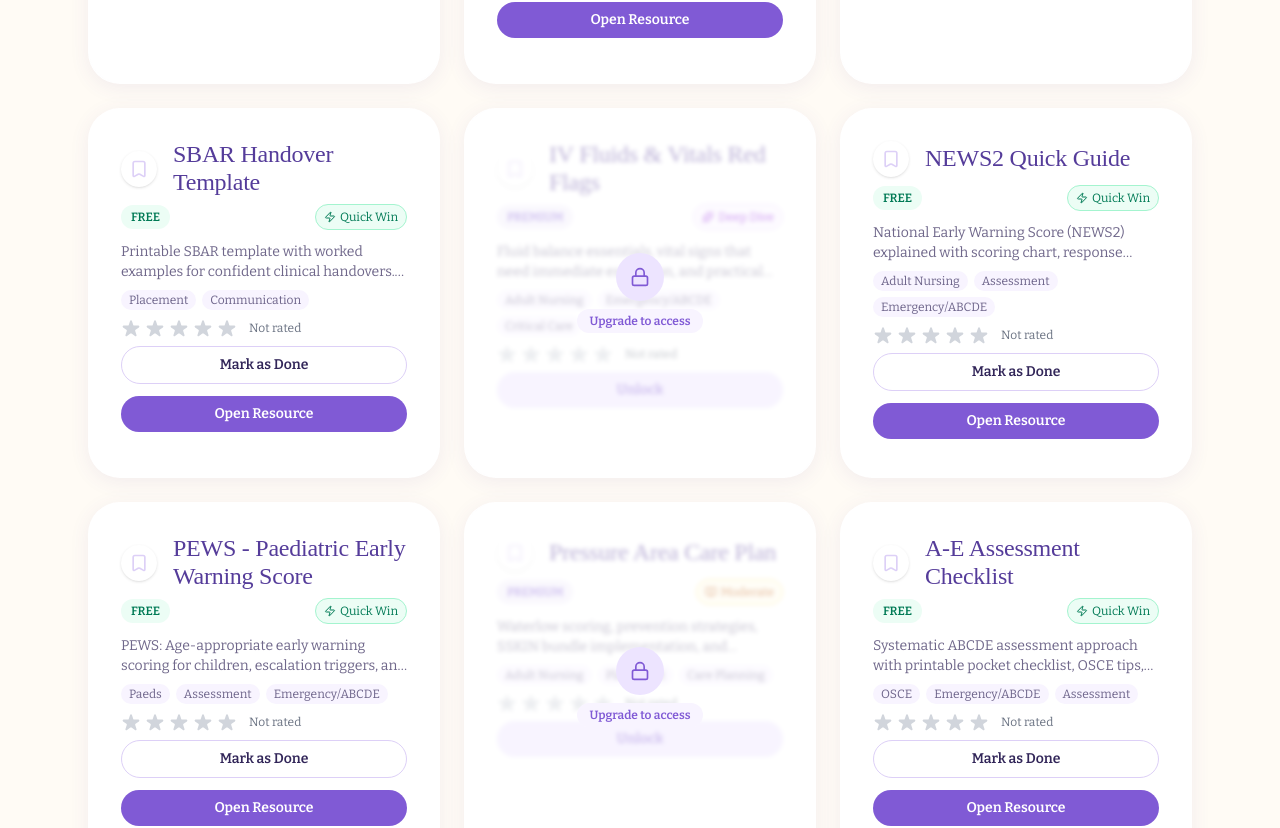
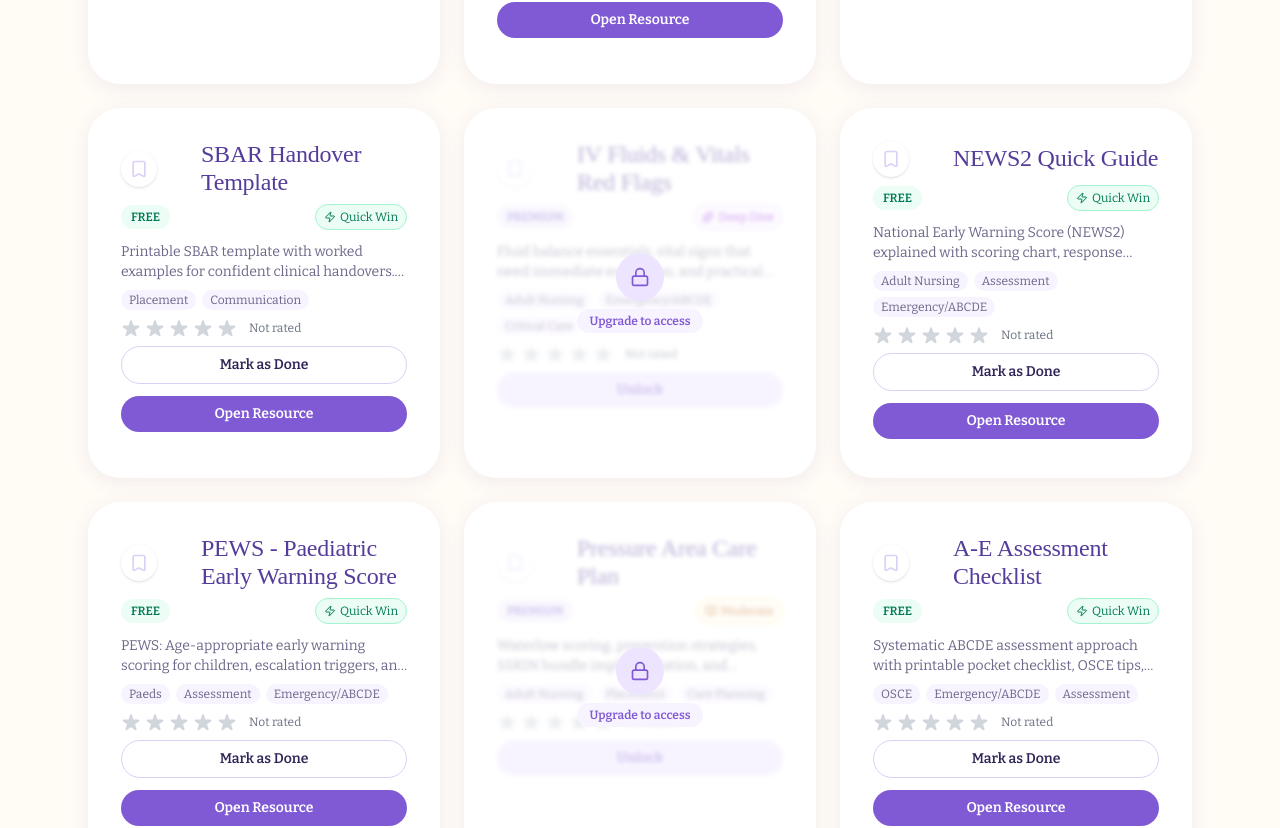
Before and after one commit to laurencaitlinemmerson-tech/revision-foundations-saas, a Next.js app: page /hub in a window 1280 px wide. Shown: the part 1810-2638 px from the top of the page. Built offline with nearby package versions, Linux system fonts and the light colour scheme; no server answers; a web font is replaced by a local one.

Commit message:
UI: Increase bookmark/title spacing to 12px and pl-8 for clarity on resource cards

```diff
--- a/src/app/hub/HubClient.tsx
+++ b/src/app/hub/HubClient.tsx
@@ -624,7 +624,7 @@ function HubCard({
       {/* Title row with bookmark */}
       <div className="flex items-center mb-2">
         <ResourceBookmark resourceId={item.id} />
-        <h3 className="text-[var(--plum)] text-base font-semibold line-clamp-2 pl-2">{item.title}</h3>
+        <h3 className="text-[var(--plum)] text-base font-semibold line-clamp-2 pl-8">{item.title}</h3>
       </div>
       {/* Locked overlay */}
       {!canAccess && (
--- a/src/components/ResourceBookmark.tsx
+++ b/src/components/ResourceBookmark.tsx
@@ -27,7 +27,7 @@ export default function ResourceBookmark({ resourceId }: ResourceBookmarkProps)
     <button
       onClick={toggleBookmark}
       title={bookmarked ? 'Remove bookmark' : 'Bookmark this resource'}
-      className="mr-2 p-2 rounded-full border-none bg-white shadow hover:bg-[var(--lilac-soft)] transition-colors"
+      className="mr-3 p-2 rounded-full border-none bg-white shadow hover:bg-[var(--lilac-soft)] transition-colors"
       aria-label={bookmarked ? 'Remove bookmark' : 'Bookmark this resource'}
       type="button"
       style={{ flexShrink: 0 }}
```
